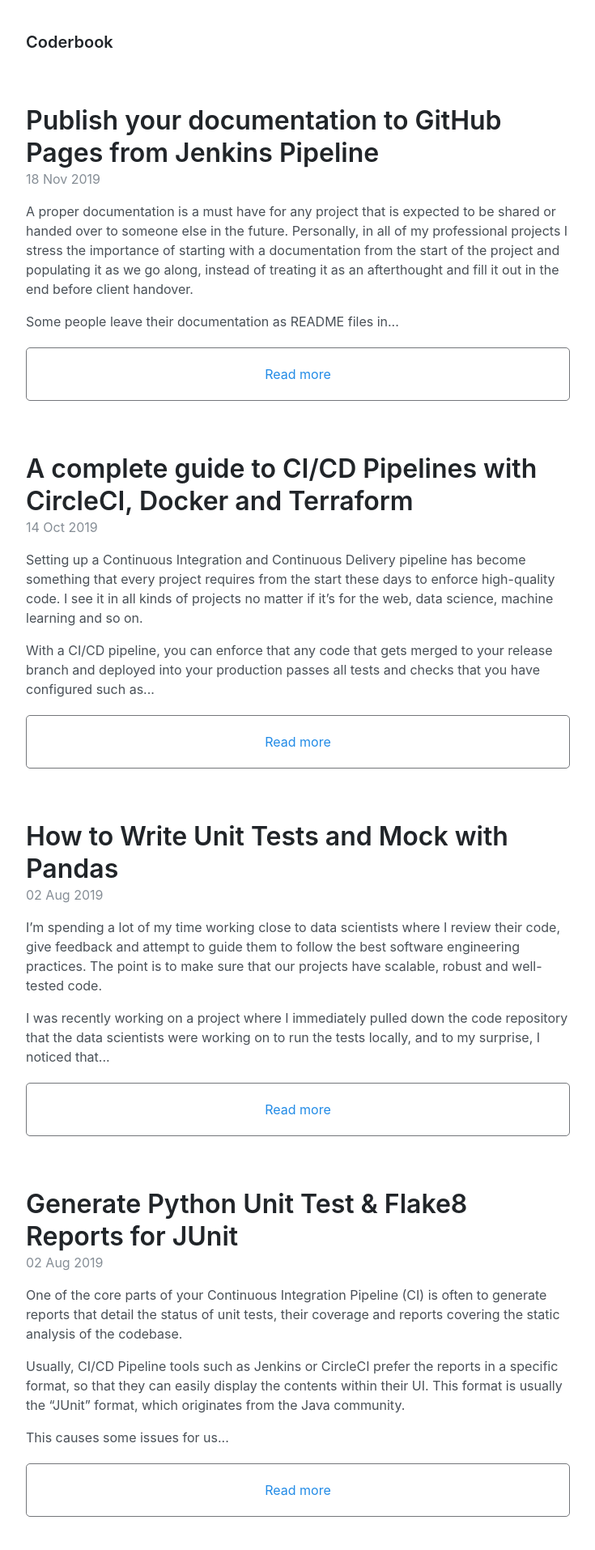
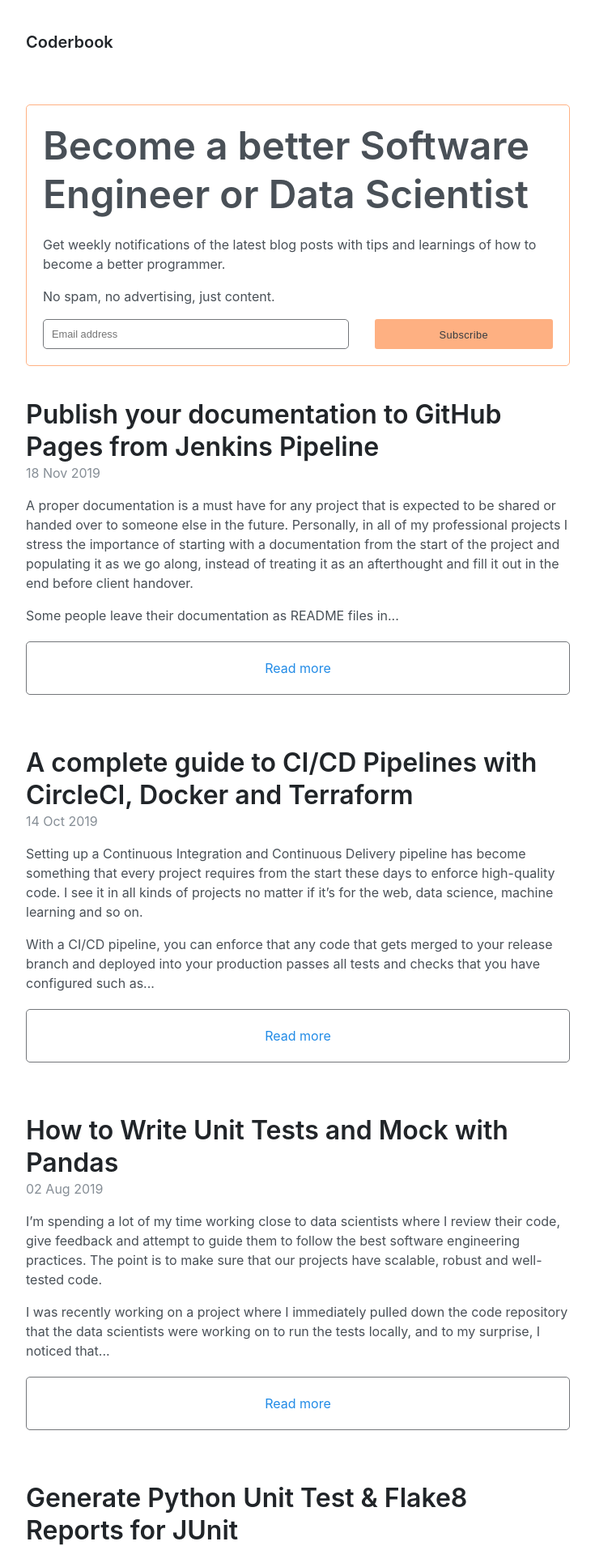
Before and after one commit to marcuslind90/blog, a Jekyll site: the page built from index.html, in a window 1280 px wide. Shown: the top 1914 px of the page at 81% size, without its empty margins (272-1007 px from the left). Built offline with Jekyll 4.4.1, drawn with Linux system fonts in a browser that asks for light colours; the list of posts is cut into pages by our own code.

Commit message:
Added newsletter subscription box

```diff
--- /dev/null
+++ b/_includes/newsletter.html
@@ -0,0 +1,28 @@
+<div class="newsletter">
+    <div class="headline">
+      Become a better Software Engineer or Data Scientist
+    </div>
+    <div class="form-content">
+      <p>
+        Get weekly notifications of the latest blog posts with tips and learnings of
+        how to become a better programmer.
+      </p>
+      <p>
+        No spam, no advertising, just content.
+      </p>
+    </div>
+    <div class="form">
+      <div id="mc_embed_signup">
+      <form action="https://treerating.us13.list-manage.com/subscribe/post?u=521de399aa2e207cc53f4c16e&amp;id=bdc6d16d2d"
+            method="post" id="mc-embedded-subscribe-form" name="mc-embedded-subscribe-form"
+            class="validate" target="_blank" novalidate>
+          <div id="mc_embed_signup_scroll">
+            <input type="email" value="" name="EMAIL" class="email" id="mce-EMAIL" placeholder="Email address" required>
+            <!-- real people should not fill this in and expect good things - do not remove this or risk form bot signups-->
+            <div style="position: absolute; left: -5000px;" aria-hidden="true"><input type="text" name="b_521de399aa2e207cc53f4c16e_bdc6d16d2d" tabindex="-1" value=""></div>
+            <input type="submit" value="Subscribe" name="subscribe" id="mc-embedded-subscribe" class="button">
+          </div>
+      </form>
+      </div>
+    </div>
+  </div>
--- a/_sass/_buttons.scss
+++ /dev/null
@@ -1,16 +0,0 @@
-.btn {
-    border: 1px solid #73767a;
-    display: block;
-    padding: 20px 5px;
-    border-radius: 5px;
-    text-decoration: none;
-    text-align: center;
-    margin: 20px 0;
-}
-.svg-icon {
-    width: 16px;
-    height: 16px;
-    display: inline-block;
-    fill: #828282;
-    vertical-align: text-top;
-}
--- /dev/null
+++ b/_sass/_custom.scss
@@ -0,0 +1,77 @@
+.btn {
+    border: 1px solid #73767a;
+    display: block;
+    padding: 20px 5px;
+    border-radius: 5px;
+    text-decoration: none;
+    text-align: center;
+    margin: 20px 0;
+}
+.svg-icon {
+    width: 16px;
+    height: 16px;
+    display: inline-block;
+    fill: #828282;
+    vertical-align: text-top;
+}
+
+.newsletter {
+
+    margin: 40px 0;
+    padding: 20px;
+    border: 1px solid #ffb183;
+    border-radius: 5px;
+
+    .headline {
+        font-weight: 600;
+        line-height: 1.25;
+        font-size: 3rem;
+        margin-bottom: 20px;
+
+        @media(max-width: 500px) {
+            font-size: 2.1rem;
+        }
+    }
+
+    .form {
+        overflow: hidden;
+        input.email {
+            float: left;
+            width: 60%;
+            background: #fff;
+            padding: 10px 10px;
+            border-radius: 5px;
+            border: 1px solid #73767a;
+            font-size: 0.8rem;
+        }
+
+        input.button {
+            float: right;
+            width: 35%;
+            border: none;
+            -webkit-border-radius: 3px;
+            -moz-border-radius: 3px;
+            border-radius: 3px;
+            letter-spacing: .03em;
+            color: #343a40;
+            background-color: #feb082;
+            box-sizing: border-box;
+            height: 37px;
+            line-height: 39px;
+            padding: 0 18px;
+            display: inline-block;
+            margin: 0;
+            transition: all 0.23s ease-in-out 0s;
+            font-size: 0.8rem;
+        }
+    }
+
+}
+
+.pagination-item:first-child {
+    margin-bottom: 0px;
+}
+
+.pagination-item {
+    width: 50%;
+}
--- a/index.html
+++ b/index.html
@@ -2,6 +2,8 @@
 layout: default
 title: Home
 ---
+
+{% include newsletter.html %}
 
 <div class="posts">
   {% for post in paginator.posts %}
--- a/styles.scss
+++ b/styles.scss
@@ -28,7 +28,7 @@
 @import "pagination";
 @import "message";
 @import "toc";
-@import "buttons";
+@import "custom";
 
 // Sass for creating the swatches
 .colors {
```
Also changed, not shown: _layouts/post.html (+10 -2 lines).
